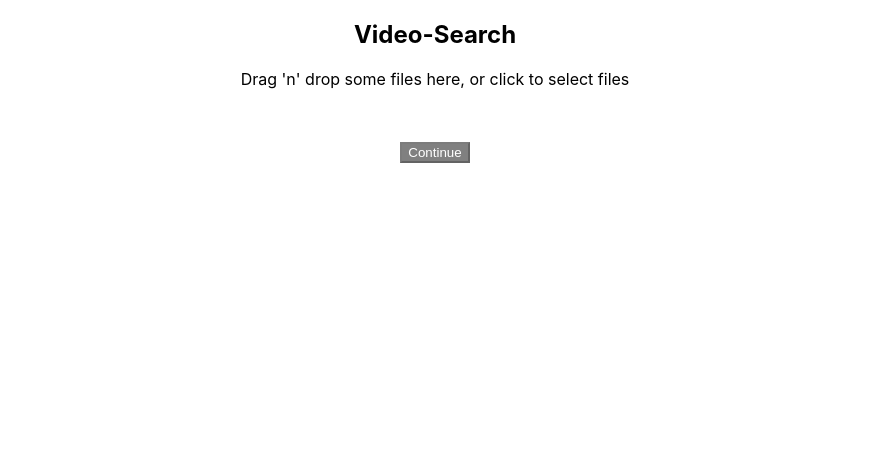
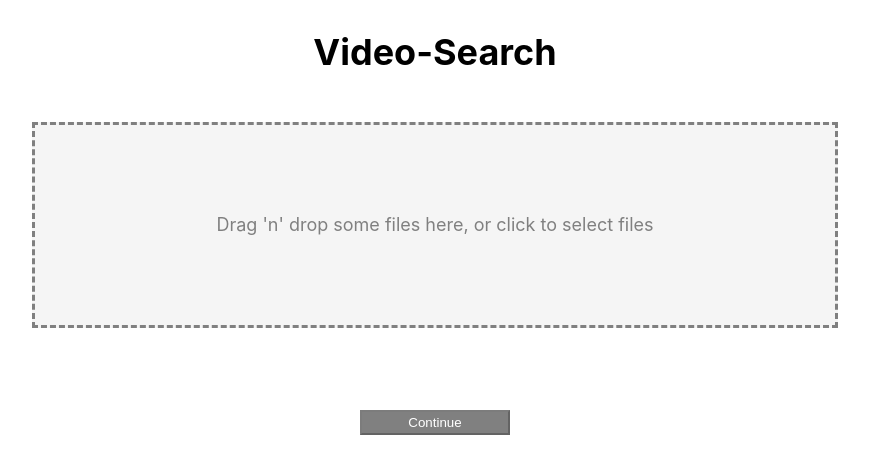
Before and after one commit to davislee7/CS4279-Software-Eng-Project, a React (Create React App) app in the folder video-search/: page / in a window 1280 px wide. Shown: the top 474 px of the page, without its empty margins (205-1074 px from the left). Built offline with nearby package versions, Linux system fonts and the light colour scheme.

Commit message:
Styled DragNdrop

```diff
--- a/video-search/src/App.js
+++ b/video-search/src/App.js
@@ -41,7 +41,7 @@ class App extends Component {
       return (
         <div className="App">
         <section>
-          <h1>Video-Search</h1>
+          <h1 style={{fontSize: '36px'}}>Video-Search</h1>
         </section>
 
         <section>
@@ -56,7 +56,7 @@ class App extends Component {
       return (
         <div className="App">
           <section>
-            <h1>Video-Search</h1>
+            <h1 style={{fontSize: '36px'}}>Video-Search</h1>
           </section>
 
           <section>
--- a/video-search/src/components/FileDropWithButton.js
+++ b/video-search/src/components/FileDropWithButton.js
@@ -1,5 +1,6 @@
 import React, { Component } from 'react'
 import Dropzone from 'react-dropzone'
+import './Styles.css'
 
 class FileDropWithButton extends Component
 {
@@ -41,17 +42,17 @@ class FileDropWithButton extends Component
     render()
     {
         return (
-            <div>
-                <section>
+            <div >
+                <section style={{display: 'flex',  justifyContent: 'center', alignItems: 'center'}}>
                     <Dropzone
                         onDropAccepted={acceptedFiles => this.fileUploadSuceed(acceptedFiles)}
                         onDropRejected={() => this.fileUploadFailed()}
                         accept={'audio/x-m4a' || 'audio/mp3' || 'audio/wav'}>
                     {({getRootProps, getInputProps}) => (
                         <section>
-                        <div {...getRootProps()}>
+                        <div {...getRootProps()} >
                             <input {...getInputProps()} />
-                            <p>Drag 'n' drop some files here, or click to select files</p>
+                            <p className='dropZone'>Drag 'n' drop some files here, or click to select files</p>
                         </div>
                         </section>
                     )}
@@ -59,14 +60,14 @@ class FileDropWithButton extends Component
                 </section>
 
                 <section>
-                    {this.state.message === "Success" ? <p style={{color: 'green'}}>You have successfully uploaded an audio file!</p>
-                        : this.state.message === "Failed" ? <p style={{color: 'red'}}>File has failed to upload (Must be an audio file)</p>
-                        : <p style={{color: 'white'}}>.</p>}
+                    {this.state.message === "Success" ? <p style={{color: 'green', fontSize: '20px'}}>You have successfully uploaded an audio file!</p>
+                        : this.state.message === "Failed" ? <p style={{color: 'red', fontSize: '20px'}}>File has failed to upload (Must be an audio file)</p>
+                        : <p style={{color: 'white', fontSize: '20px'}}>.</p>}
                 </section>
 
                 <section>
                     <button
-                        style={{color: 'white', backgroundColor: this.state.buttonDisabled ? 'grey' : 'green'}}
+                        style={{color: 'white', width: '150px', height: '25px',backgroundColor: this.state.buttonDisabled ? 'grey' : 'green'}}
                         disabled={this.state.buttonDisabled}
                         onClick={() => this.buttonClicked()}>Continue</button>
                 </section>
--- /dev/null
+++ b/video-search/src/components/Styles.css
@@ -0,0 +1,9 @@
+.dropZone {
+    background-color: #F5F5F5;
+    color: gray;
+    width: 800px;
+    height: 200px;
+    border-style: dashed;
+    line-height: 200px;
+    font-size: 18px;
+}
```
